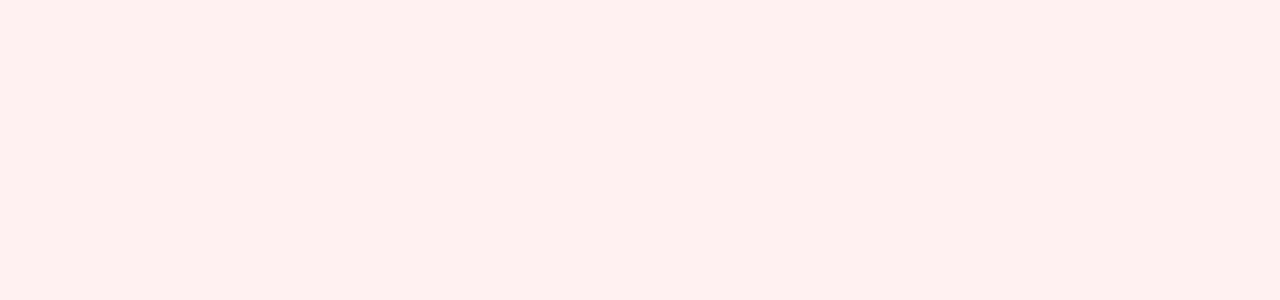
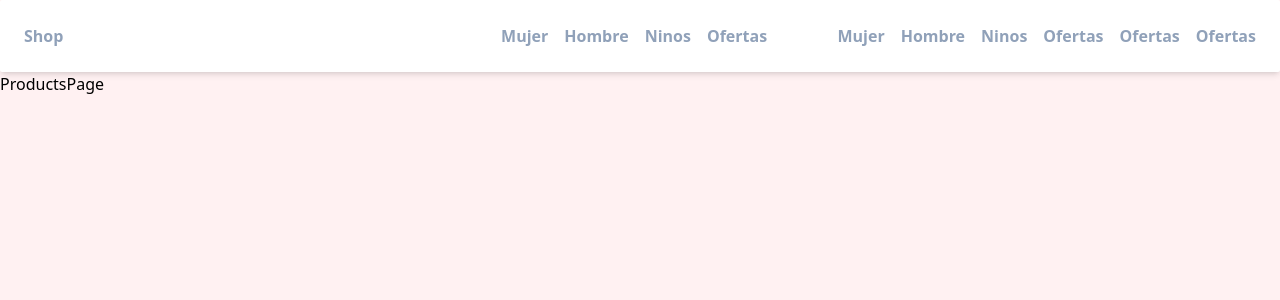
Before and after one commit to MatiasNuniez/Tienda, a React (Vite) app: page /Products in a window 1280 px wide. Before the commit this address had no page. Shown: the top 300 px of the page. Built offline with nearby package versions, Linux system fonts and the light colour scheme.

Commit message:
Ruta Productos (MatiasNuniez)

```diff
--- a/src/App.tsx
+++ b/src/App.tsx
@@ -3,14 +3,18 @@ import "./App.css";
 import { RegisterPage } from "./components/RegisterPage";
 import { BrowserRouter, Routes, Route } from "react-router-dom";
 import { LoginPage } from "./components/LoginPage";
+import { ProductsPage } from "./components/ProductsPage";
+import { Navbar } from "./components/Navbar";
 
 function App() {
   return (
     <>
+      <Navbar />
       <BrowserRouter>
         <Routes>
           <Route path="/Register" element={<RegisterPage />} />
           <Route path="/Login" element={<LoginPage />} />
+          <Route path="/Products" element={<ProductsPage />} />
         </Routes>
       </BrowserRouter>
     </>
--- /dev/null
+++ b/src/components/Navbar.tsx
@@ -0,0 +1,29 @@
+import React from "react";
+
+export const Navbar = () => {
+  return (
+    <>
+      <nav className="bg-white shadow-md p-6 rounded-xs">
+        <div className="container grid grid-cols-[1fr_1fr_1fr] text-slate-400 font-semibold text-md">
+          <li className="flex col-span-1">
+            <ul className="mr-4">Shop</ul>
+          </li>
+          <li className="flex gap-4 col-span-1  place-content-center">
+            <ul>Mujer</ul>
+            <ul>Hombre</ul>
+            <ul>Ninos</ul>
+            <ul>Ofertas</ul>
+          </li>
+          <li className="flex gap-4 col-span-1  place-content-end">
+            <ul>Mujer</ul>
+            <ul>Hombre</ul>
+            <ul>Ninos</ul>
+            <ul>Ofertas</ul>
+            <ul>Ofertas</ul>
+            <ul>Ofertas</ul>
+          </li>
+        </div>
+      </nav>
+    </>
+  );
+};
--- /dev/null
+++ b/src/components/ProductsPage.tsx
@@ -0,0 +1,5 @@
+import React from "react";
+
+export const ProductsPage = () => {
+  return <div>ProductsPage</div>;
+};
```
